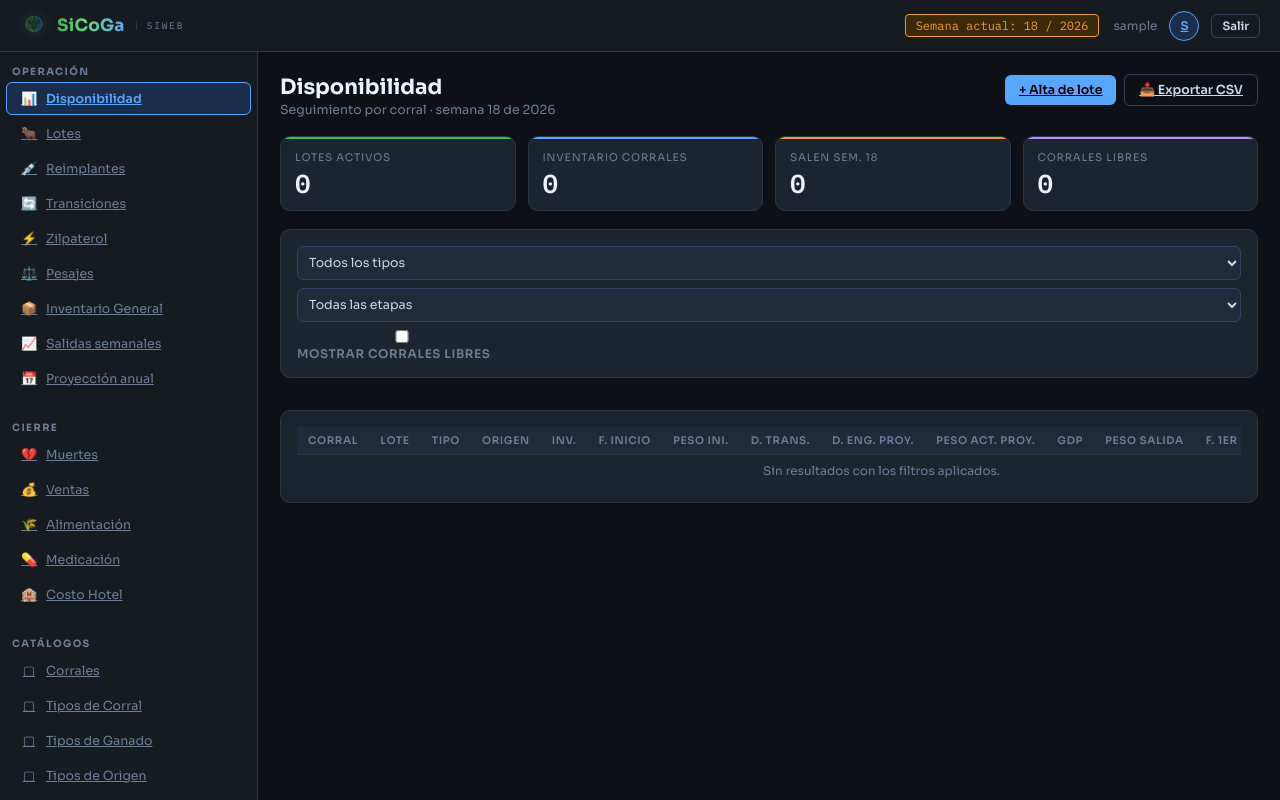
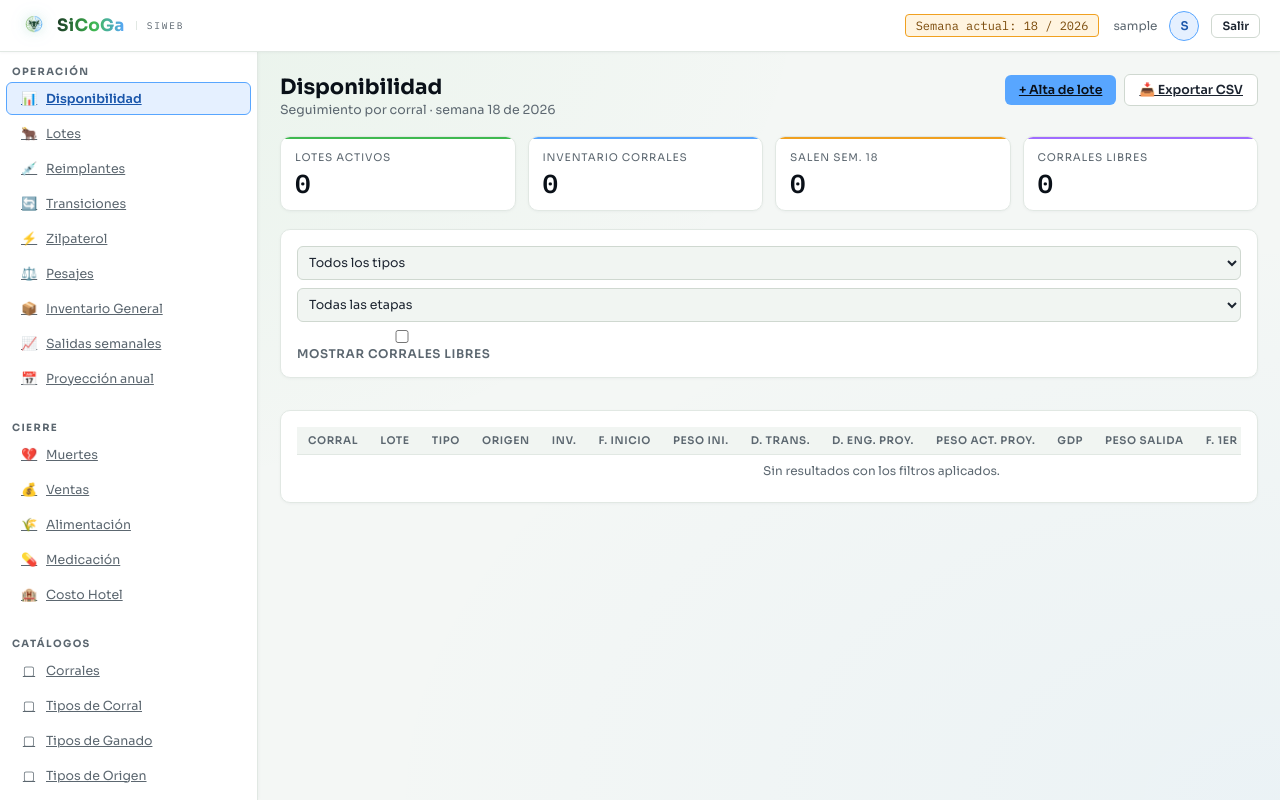
Before and after one commit to aleph79/SiCoGa, a Django app: page /disponibilidad/ in a window 1280 px wide. Run offline with Django 5.2, Linux system fonts and the light colour scheme; the visitor is signed in with stand-in values (Sample User, id 1); data that the repository does not hold is empty; parts of the project's set-up code (start-up, migrations or seed data) failed here and were passed over; some libraries are stand-ins or nearby versions.

Commit message:
feat(branding): switch operation theme to light, keep login dark
Operation surfaces (header, sidebar, cards, tables, forms) now run on the
brand's #F4F7F5 off-white with white elevated panels and subtle radial
green/blue halos on the body. Pills, alerts, KPI deltas and tabs use new
text-on-light variants (--gnt/--blt/--amt/--rdt/--put/--tlt) so contrast
holds on tinted backgrounds. The brand wordmark now starts in forest
green (#1A3B24) so the gradient reads on white.

The login keeps its dark hero by re-scoping every CSS variable inside
.auth-shell to dark-theme values, so the auth card, inputs and bullets
stay exactly as they looked before.

Co-Authored-By: Claude Opus 4.7 (1M context) <noreply@anthropic.com>

```diff
--- a/static/css/sicoga.css
+++ b/static/css/sicoga.css
@@ -5,47 +5,63 @@
   --brand-green:#3FB950;--brand-green-soft:#6CD581;--brand-green-deep:#1A3B24;
   --brand-blue:#58A6FF;--brand-navy:#1C2430;--brand-light:#F4F7F5;
 
-  --bg:#0D1117;--surface:#161B22;--s2:#1C2430;--s3:#21293A;
-  --bdr:#2A3548;--bdr2:#354060;
-  --tx:#CDD9F0;--txd:#6E7E99;--txb:#EEF4FF;
-  --gn:#3FB950;--gnd:#1A3B24;
-  --bl:#58A6FF;--bld:#1A2D4A;
-  --am:#F0A020;--amd:#3B2A0A;
-  --rd:#FF7070;--rdd:#3B1A1A;
-  --pu:#BC8CFF;--pud:#2A1A4A;
-  --tl:#39D5C8;--tld:#0F2D2B;
+  /* Superficies — tema claro */
+  --bg:#F4F7F5;--surface:#FFFFFF;--s2:#FFFFFF;--s3:#F1F5F2;
+  --bdr:#E1E8E3;--bdr2:#CFD8D0;
+  --tx:#1C2430;--txd:#5C6770;--txb:#0A1018;
+
+  /* Acentos saturados (fondos sólidos) + tints suaves */
+  --gn:#3FB950;--gnd:#E8F5EA;
+  --bl:#58A6FF;--bld:#E5F0FF;
+  --am:#F0A020;--amd:#FFF4E0;
+  --rd:#E03B3B;--rdd:#FCE5E8;
+  --pu:#A06CFF;--pud:#F0E8FF;
+  --tl:#1FB7AA;--tld:#DCFCF7;
+
+  /* Texto legible sobre tints (cumple contraste AA en blanco/tints) */
+  --gnt:#1A3B24;--blt:#1A56AB;--amt:#7A4A0A;
+  --rdt:#9A1F1F;--put:#5B26A6;--tlt:#0F6B65;
+
   --font:'Sora',sans-serif;--mono:'IBM Plex Mono',monospace;
   --sw:258px;--hh:52px;
 }
 *,*::before,*::after{box-sizing:border-box;margin:0;padding:0;}
-body{font-family:var(--font);background:var(--bg);color:var(--tx);height:100vh;display:flex;flex-direction:column;overflow:hidden;}
+body{
+  font-family:var(--font);color:var(--tx);
+  height:100vh;display:flex;flex-direction:column;overflow:hidden;
+  background:
+    radial-gradient(ellipse at 0% 0%,rgba(63,185,80,.07),transparent 45%),
+    radial-gradient(ellipse at 100% 100%,rgba(88,166,255,.06),transparent 50%),
+    var(--bg);
+  background-attachment:fixed;
+}
 
 /* HEADER */
-header{height:var(--hh);background:var(--surface);border-bottom:1px solid var(--bdr);display:flex;align-items:center;padding:0 20px;gap:14px;position:fixed;top:0;left:0;right:0;z-index:100;}
+header{height:var(--hh);background:var(--surface);border-bottom:1px solid var(--bdr);display:flex;align-items:center;padding:0 20px;gap:14px;position:fixed;top:0;left:0;right:0;z-index:100;box-shadow:0 1px 3px rgba(28,36,48,.04);}
 .logo{font-weight:700;font-size:15px;color:var(--txb);} .logo span{color:var(--am);}
-.sem{margin-left:auto;background:var(--amd);border:1px solid var(--am);color:var(--am);font-family:var(--mono);font-size:12px;padding:3px 10px;border-radius:4px;}
+.sem{margin-left:auto;background:var(--amd);border:1px solid var(--am);color:var(--amt);font-family:var(--mono);font-size:12px;padding:3px 10px;border-radius:4px;}
 
 /* BRAND LOCKUP (header + login) */
 .brand-link{display:flex;align-items:center;gap:9px;text-decoration:none;line-height:1;}
 .brand-iso{width:28px;height:28px;flex-shrink:0;display:block;filter:drop-shadow(0 0 6px rgba(63,185,80,.35)) drop-shadow(0 0 8px rgba(88,166,255,.25));}
-.brand-word{font-weight:700;font-size:17px;letter-spacing:.2px;background:linear-gradient(90deg,var(--brand-green) 0%,var(--brand-green-soft) 45%,var(--brand-blue) 100%);-webkit-background-clip:text;background-clip:text;color:transparent;}
+.brand-word{font-weight:700;font-size:17px;letter-spacing:.2px;background:linear-gradient(90deg,var(--brand-green-deep) 0%,var(--brand-green) 55%,var(--brand-blue) 100%);-webkit-background-clip:text;background-clip:text;color:transparent;}
 .brand-tag{font-size:9.5px;font-family:var(--mono);color:var(--txd);letter-spacing:1.8px;text-transform:uppercase;padding-left:2px;border-left:1px solid var(--bdr);margin-left:2px;padding-left:10px;}
 .hdr-r{display:flex;align-items:center;gap:12px;}
-.avatar{width:30px;height:30px;border-radius:50%;background:var(--bld);border:1px solid var(--bl);display:flex;align-items:center;justify-content:center;font-size:12px;color:var(--bl);font-weight:600;}
+.avatar{width:30px;height:30px;border-radius:50%;background:var(--bld);border:1px solid var(--bl);display:flex;align-items:center;justify-content:center;font-size:12px;color:var(--blt);font-weight:600;text-decoration:none;}
 
 /* LAYOUT */
 .layout{display:flex;margin-top:var(--hh);height:calc(100vh - var(--hh));overflow:hidden;}
 
 /* SIDEBAR */
-aside{width:var(--sw);min-width:var(--sw);background:var(--surface);border-right:1px solid var(--bdr);overflow-y:auto;display:flex;flex-direction:column;padding-bottom:20px;}
+aside{width:var(--sw);min-width:var(--sw);background:var(--surface);border-right:1px solid var(--bdr);overflow-y:auto;display:flex;flex-direction:column;padding-bottom:20px;box-shadow:1px 0 3px rgba(28,36,48,.03);}
 .nsec{padding:13px 12px 3px;font-size:10px;font-weight:700;color:var(--txd);letter-spacing:1.4px;text-transform:uppercase;}
 .ni{display:flex;align-items:center;gap:9px;padding:7px 14px;cursor:pointer;border-radius:6px;margin:1px 6px;font-size:12.5px;color:var(--txd);transition:all .15s;border:1px solid transparent;}
-.ni:hover{background:var(--s2);color:var(--tx);}
-.ni.active{background:var(--bld);color:var(--bl);border-color:var(--bl);font-weight:600;}
+.ni:hover{background:var(--s3);color:var(--tx);}
+.ni.active{background:var(--bld);color:var(--blt);border-color:var(--bl);font-weight:600;}
 .ni .ico{width:16px;text-align:center;font-size:13px;flex-shrink:0;}
 .nbg{margin-left:auto;font-size:10px;font-family:var(--mono);padding:1px 6px;border-radius:10px;}
-.nbg.r{background:var(--rdd);color:var(--rd);}
-.nbg.a{background:var(--amd);color:var(--am);}
+.nbg.r{background:var(--rdd);color:var(--rdt);}
+.nbg.a{background:var(--amd);color:var(--amt);}
 .nbg.d{background:var(--s3);color:var(--txd);}
 .ndiv{height:1px;background:var(--bdr);margin:6px 12px;}
 
@@ -71,7 +87,7 @@ main{flex:1;overflow-y:auto;padding:22px;display:flex;flex-direction:column;gap:
 .k4{grid-template-columns:repeat(4,1fr);}
 .k3{grid-template-columns:repeat(3,1fr);}
 .k2{grid-template-columns:repeat(2,1fr);}
-.kpi{background:var(--s2);border:1px solid var(--bdr);border-radius:10px;padding:14px;position:relative;overflow:hidden;}
+.kpi{background:var(--s2);border:1px solid var(--bdr);border-radius:10px;padding:14px;position:relative;overflow:hidden;box-shadow:0 1px 3px rgba(28,36,48,.04);}
 .kpi::before{content:'';position:absolute;top:0;left:0;right:0;height:2px;}
 .kpi.g::before{background:var(--gn);} .kpi.b::before{background:var(--bl);}
 .kpi.a::before{background:var(--am);} .kpi.r::before{background:var(--rd);}
@@ -79,10 +95,10 @@ main{flex:1;overflow-y:auto;padding:22px;display:flex;flex-direction:column;gap:
 .klbl{font-size:10.5px;color:var(--txd);text-transform:uppercase;letter-spacing:.8px;margin-bottom:6px;}
 .kval{font-size:26px;font-weight:700;color:var(--txb);font-family:var(--mono);line-height:1;}
 .ksub{font-size:11px;color:var(--txd);margin-top:4px;}
-.kdelta{font-size:11px;margin-top:3px;} .kdelta.up{color:var(--gn);} .kdelta.dn{color:var(--rd);}
+.kdelta{font-size:11px;margin-top:3px;} .kdelta.up{color:var(--gnt);} .kdelta.dn{color:var(--rdt);}
 
 /* CARD */
-.card{background:var(--s2);border:1px solid var(--bdr);border-radius:10px;padding:16px;}
+.card{background:var(--s2);border:1px solid var(--bdr);border-radius:10px;padding:16px;box-shadow:0 1px 3px rgba(28,36,48,.04);}
 .ct{font-size:12.5px;font-weight:600;color:var(--txb);margin-bottom:12px;display:flex;align-items:center;gap:8px;flex-wrap:wrap;}
 .g2{display:grid;grid-template-columns:1fr 1fr;gap:14px;}
 .g3{display:grid;grid-template-columns:1fr 1fr 1fr;gap:14px;}
```
Also changed, not shown: other parts of static/css/sicoga.css (+22 -14 lines).
